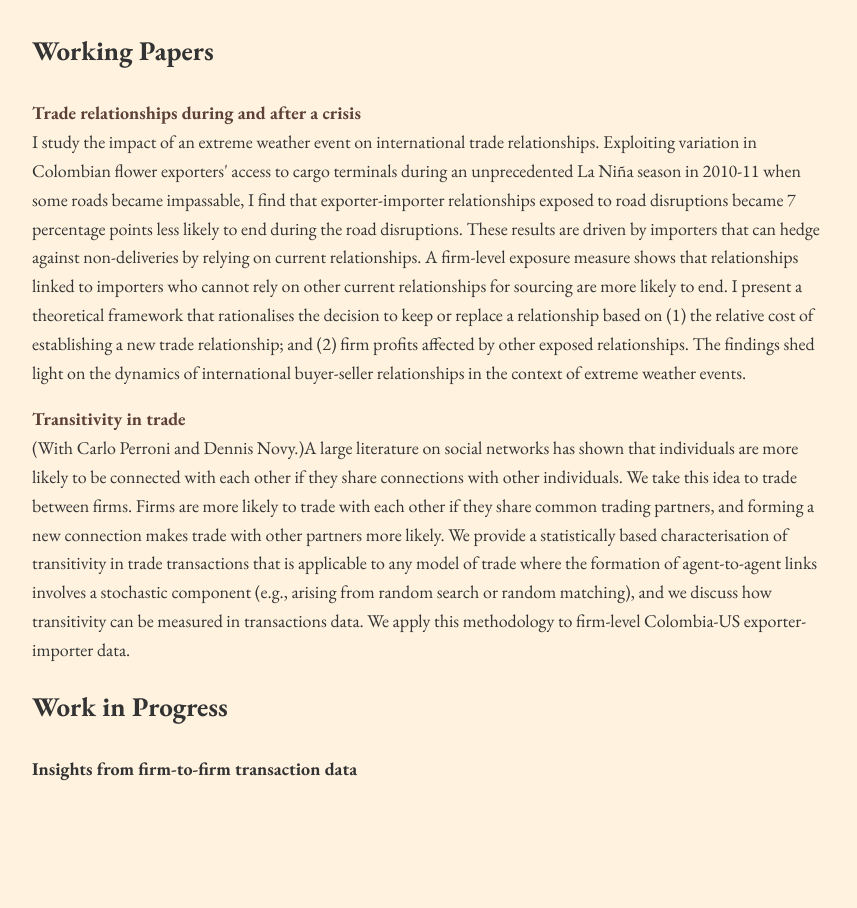
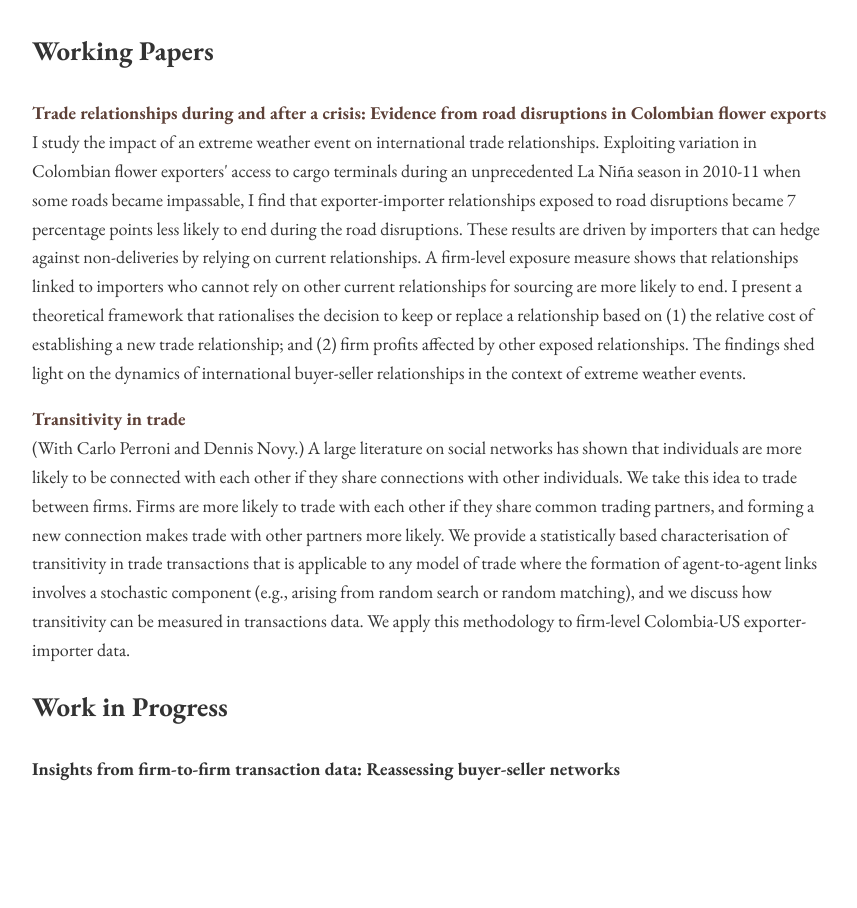
Before and after one commit to alemarty/alejandra.martinez, a plain HTML site: page index.html in a window 1280 px wide. Shown: the part 749-1657 px from the top of the page, without its empty margins (208-1065 px from the left). Drawn offline with nearby package versions, Linux system fonts and the light colour scheme.

Commit message:
Update index.html

```diff
--- a/index.html
+++ b/index.html
@@ -17,7 +17,7 @@
             color: #333;
             margin: 0;
             padding: 0;
-            background-color: #FFF3E0;
+            background-color: #FFFFFF;
         }
 
         /* Header with Name, Photo, and Summary */
@@ -150,13 +150,13 @@
     <h2>Research</h2>
     <div class="research-item">
         <h3>Working Papers</h3>
-        <p><strong><a href="https://warwick.ac.uk/fac/soc/economics/staff/amartinezcubillos/JPM_ALEJANDRA.pdf">Trade relationships during and after a crisis</a></strong><br>I study the impact of an extreme weather event on international trade relationships. Exploiting variation in Colombian flower exporters' access to cargo terminals during an unprecedented La Niña season in 2010-11 when some roads became impassable, I find that exporter-importer relationships exposed to road disruptions became 7 percentage points less likely to end during the road disruptions. These results are driven by importers that can hedge against non-deliveries by relying on current relationships. A firm-level exposure measure shows that relationships linked to importers who cannot rely on other current relationships for sourcing are more likely to end. I present a theoretical framework that rationalises the decision to keep or replace a relationship based on (1) the relative cost of establishing a new trade relationship; and (2) firm profits affected by other exposed relationships. The findings shed light on the dynamics of international buyer-seller relationships in the context of extreme weather events.</p>
-        <p><strong><a href="link">Transitivity in trade</a></strong><br>(With Carlo Perroni and Dennis Novy.)A large literature on social networks has shown that individuals are more likely to be connected with each other if they share connections with other individuals. We take this idea to trade between firms. Firms are more likely to trade with each other if they share common trading partners, and forming a new connection makes trade with other partners more likely. We provide a statistically based characterisation of transitivity in trade transactions that is applicable to any model of trade where the formation of agent-to-agent links involves a stochastic component (e.g., arising from random search or random matching), and we discuss how transitivity can be measured in transactions data. We apply this methodology to firm-level Colombia-US exporter-importer data.</p>
+        <p><strong><a href="https://warwick.ac.uk/fac/soc/economics/staff/amartinezcubillos/JPM_ALEJANDRA.pdf">Trade relationships during and after a crisis: Evidence from road disruptions in Colombian flower exports</a></strong><br>I study the impact of an extreme weather event on international trade relationships. Exploiting variation in Colombian flower exporters' access to cargo terminals during an unprecedented La Niña season in 2010-11 when some roads became impassable, I find that exporter-importer relationships exposed to road disruptions became 7 percentage points less likely to end during the road disruptions. These results are driven by importers that can hedge against non-deliveries by relying on current relationships. A firm-level exposure measure shows that relationships linked to importers who cannot rely on other current relationships for sourcing are more likely to end. I present a theoretical framework that rationalises the decision to keep or replace a relationship based on (1) the relative cost of establishing a new trade relationship; and (2) firm profits affected by other exposed relationships. The findings shed light on the dynamics of international buyer-seller relationships in the context of extreme weather events.</p>
+        <p><strong><a href="link">Transitivity in trade</a></strong><br>(With Carlo Perroni and Dennis Novy.) A large literature on social networks has shown that individuals are more likely to be connected with each other if they share connections with other individuals. We take this idea to trade between firms. Firms are more likely to trade with each other if they share common trading partners, and forming a new connection makes trade with other partners more likely. We provide a statistically based characterisation of transitivity in trade transactions that is applicable to any model of trade where the formation of agent-to-agent links involves a stochastic component (e.g., arising from random search or random matching), and we discuss how transitivity can be measured in transactions data. We apply this methodology to firm-level Colombia-US exporter-importer data.</p>
     </div>
 
     <div class="research-item">
         <h3>Work in Progress</h3>
-        <p><strong>Insights from firm-to-firm transaction data</a></strong></p>
+        <p><strong>Insights from firm-to-firm transaction data: Reassessing buyer-seller networks</a></strong></p>
     </div>
 
 </div>
@@ -169,13 +169,6 @@
     </p>
 </div>
 
-<!-- Contact Section -->
-<div id="contact" class="section">
-    <h2>Contact</h2>
-    <p>Email: <a href="alejandra.martinez@nottingham.ac.uk">alejandra.martinez@nottingham.ac.uk</a></p>
-    <p>Affiliations: Centre of Inclusive Trade Policy <a href="https://citp.ac.uk/people/alejandra-martinez"></p>
-</div>
-
 <!-- Code & Data Section -->
 <div id="code-data" class="section">
     <h2>Code & Data</h2>
@@ -186,6 +179,14 @@
     </ul>
 </div>
 
+
+<!-- Contact Section -->
+<div id="contact" class="section">
+    <h2>Contact</h2>
+    <p>Email: <a href="alejandra.martinez@nottingham.ac.uk">alejandra.martinez@nottingham.ac.uk</a></p>
+    <p>Affiliations: Centre of Inclusive Trade Policy <a href="https://citp.ac.uk/people/alejandra-martinez"></p>
+</div>
+
 <!-- Footer -->
 <footer>
     <p>&copy; 2023 Alejandra Martinez. All rights reserved.</p>
```
